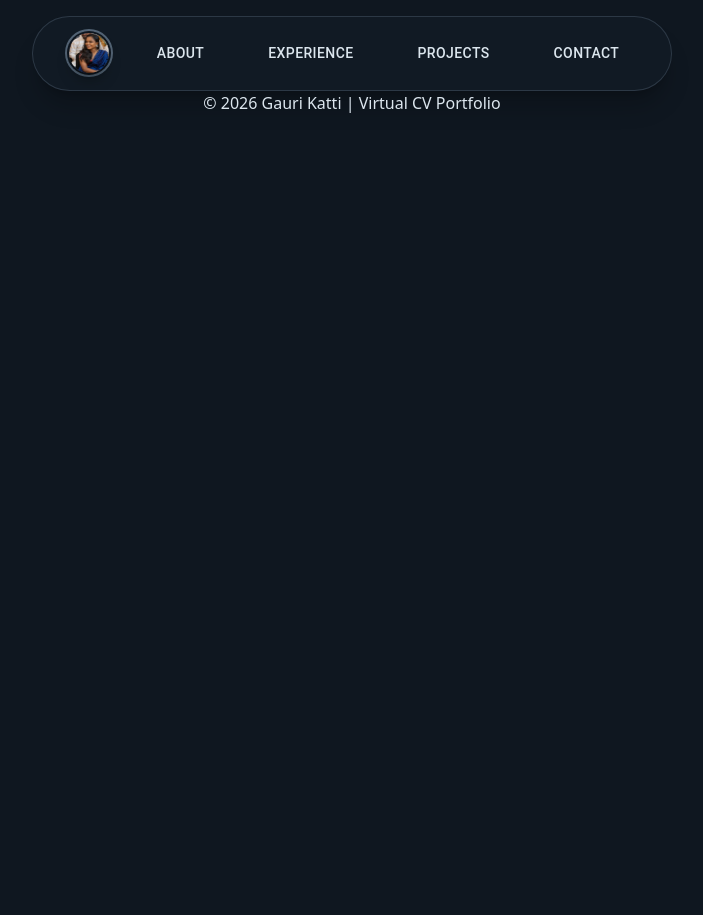
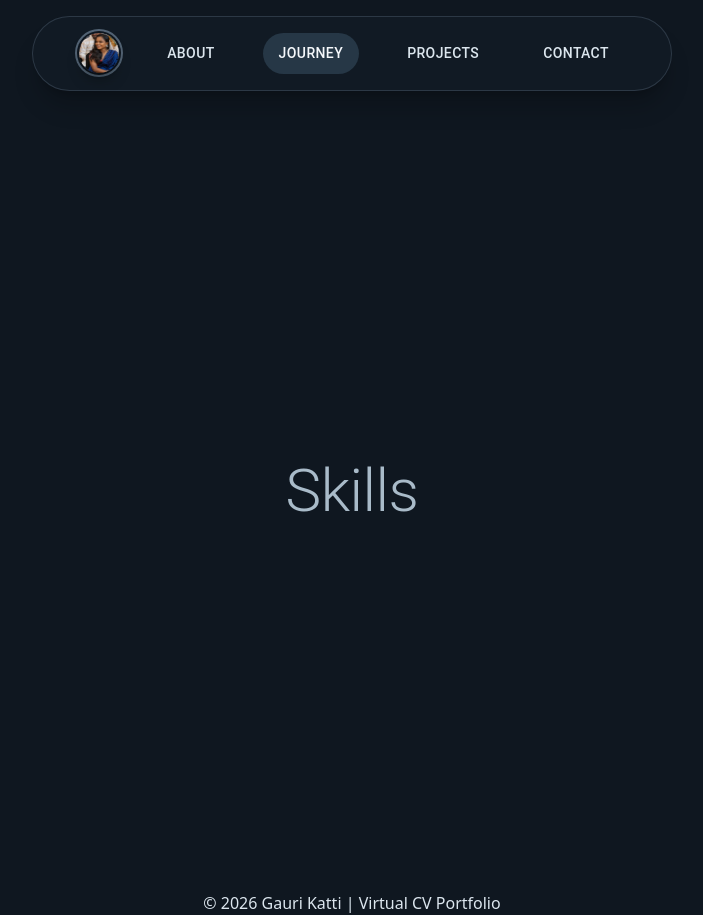
Before and after one commit to gauri2806/my-portfolio, a React (Vite) app: page /journey in a window 1280 px wide. Shown: the whole page, without its empty margins (288-991 px from the left). Before the commit the page ends 800 px from the top, so only its background shows below. Built offline with nearby package versions, Linux system fonts and the light colour scheme.

Commit message:
Updated portfolio UI and components

```diff
--- a/src/App.jsx
+++ b/src/App.jsx
@@ -4,7 +4,7 @@ import {Box} from '@mui/material'
 import Navbar from './components/Navbar.jsx'
 import { Routes, Route } from 'react-router-dom'
 import About from './components/About.jsx'
-import Experience from './components/Experience.jsx'
+import Journey from './components/Journey.jsx'
 import Projects from './components/Projects.jsx'
 import Contact from './components/Contact.jsx'
 import Footer from './components/Footer.jsx'
@@ -18,7 +18,7 @@ function App() {
         <Routes>
           <Route path="/" element={<Home />} />
           <Route path="/about" element={<About />} />
-          <Route path="/experience" element={<Experience />} />
+          <Route path="/journey" element={<Journey />} />
           <Route path="/projects" element={<Projects />} />
           <Route path="/contact" element={<Contact />} />
         </Routes>
--- a/src/components/Experience.jsx
+++ b/src/components/Journey.jsx
@@ -1,7 +1,7 @@
 import React from 'react';
 import Typography from '@mui/material/Typography';
 
-const Experience = () => {
+const Journey = () => {
   return (
     <div className="flex items-center justify-center min-h-screen">
       <Typography variant="h2" component="h1" className="text-[#a9bbc9]">
@@ -11,4 +11,4 @@ const Experience = () => {
   );
 };
 
-export default Experience;
+export default Journey;
--- a/src/components/Navbar.jsx
+++ b/src/components/Navbar.jsx
@@ -10,7 +10,7 @@ const Navbar = () => {
 
   const navItems = [
     { label: 'About', path: '/about' },
-    { label: 'Experience', path: '/experience' },
+    { label: 'Journey', path: '/journey' },
     { label: 'Projects', path: '/projects' },
     { label: 'Contact', path: '/contact' },
   ];
```
